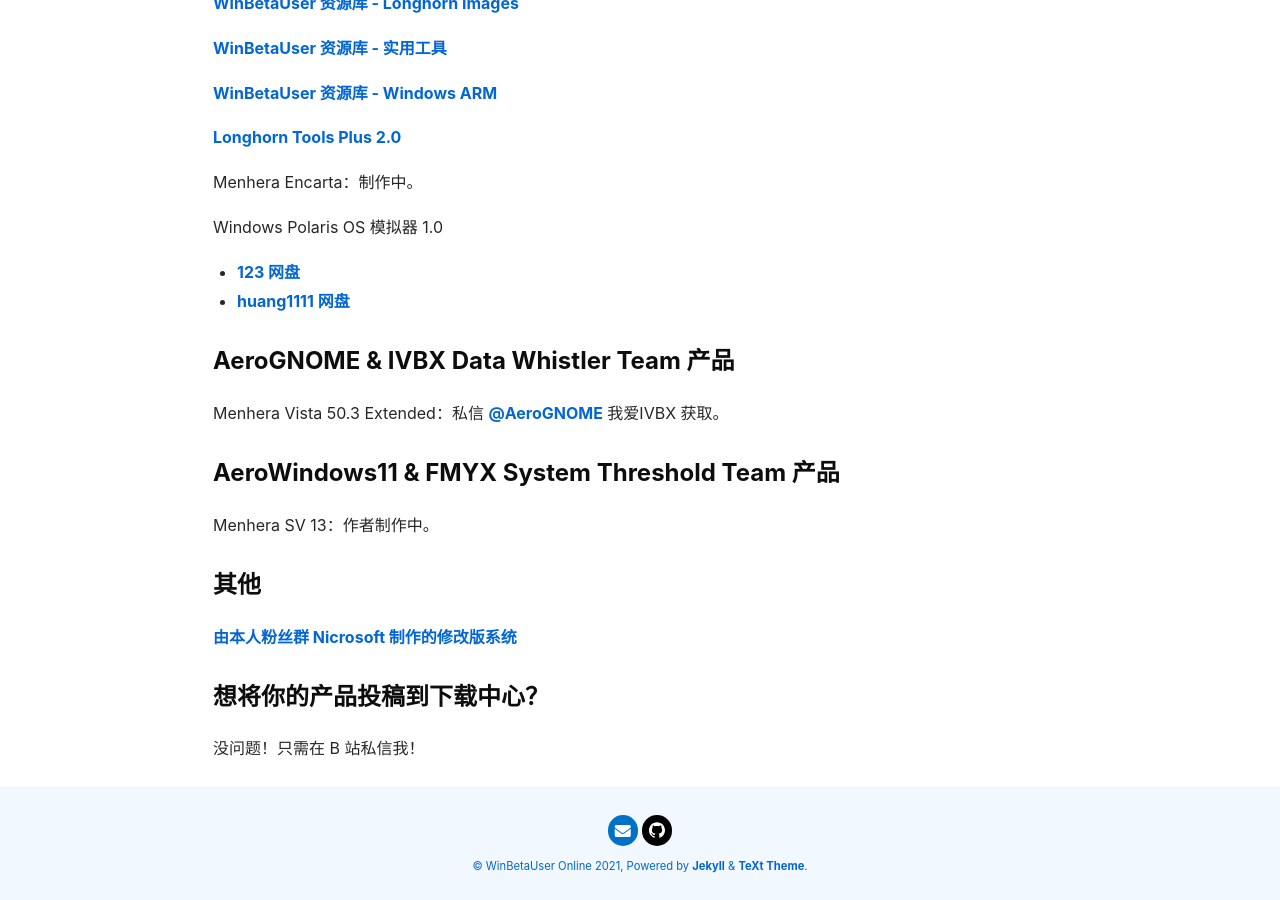
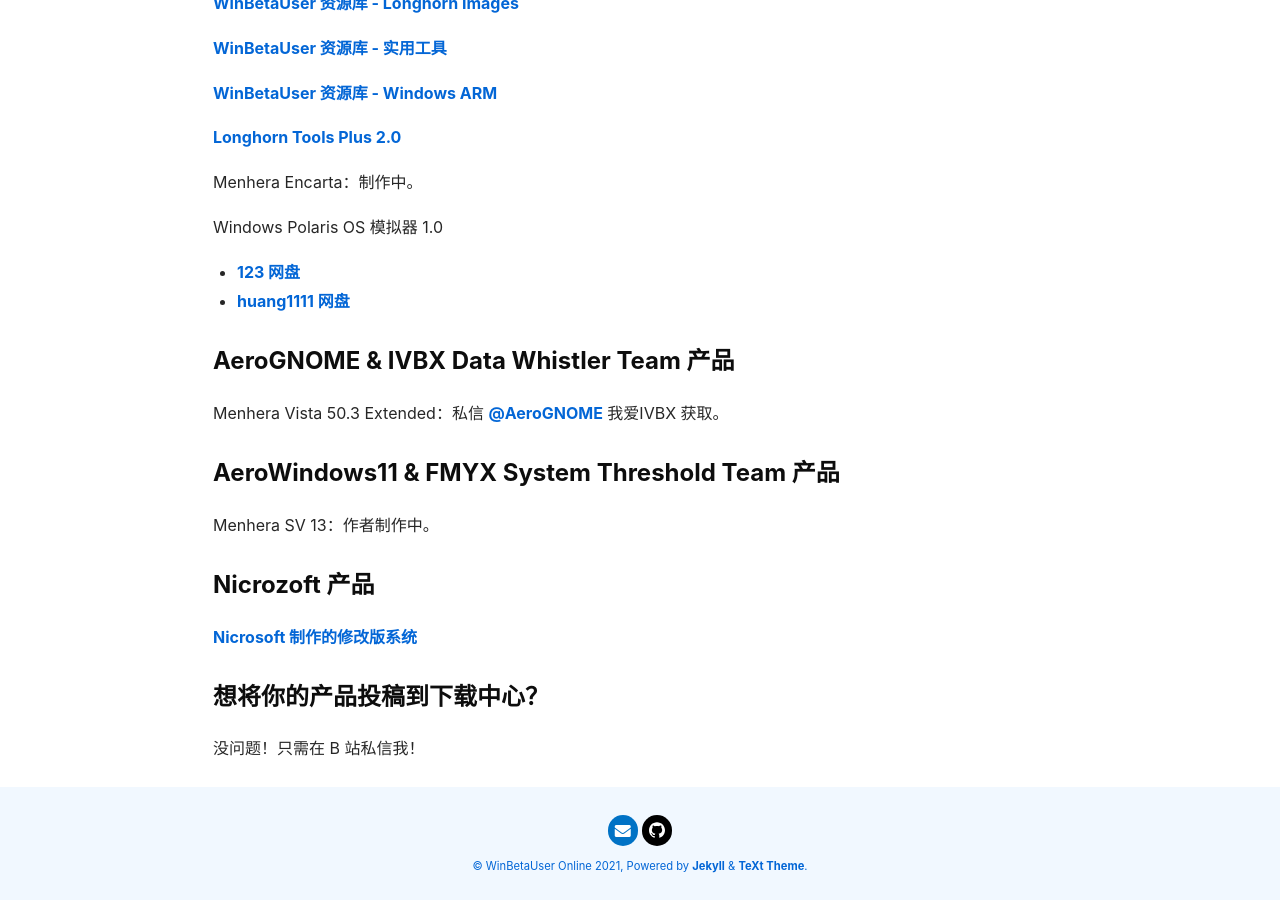
Before and after one commit to orangeZSCB/wbl2.github.io, a Jekyll site: the page built from download.md, in a window 1280 px wide and 900 px high, scrolled down 649 px. Built offline with Jekyll 4.4.1, drawn with Linux system fonts in a browser that asks for light colours; nearby versions of some CDN libraries.

Commit message:
Update download.md

```diff
--- a/download.md
+++ b/download.md
@@ -38,9 +38,9 @@
 
 Menhera SV 13：作者制作中。
 
-### 其他
+### Nicrozoft 产品
 
-[由本人粉丝群 Nicrosoft 制作的修改版系统](http://pan.huang1111.cn/s/GmNgFW)
+[Nicrosoft 制作的修改版系统](http://pan.huang1111.cn/s/GmNgFW)
 
 ### 想将你的产品投稿到下载中心？
 
```
